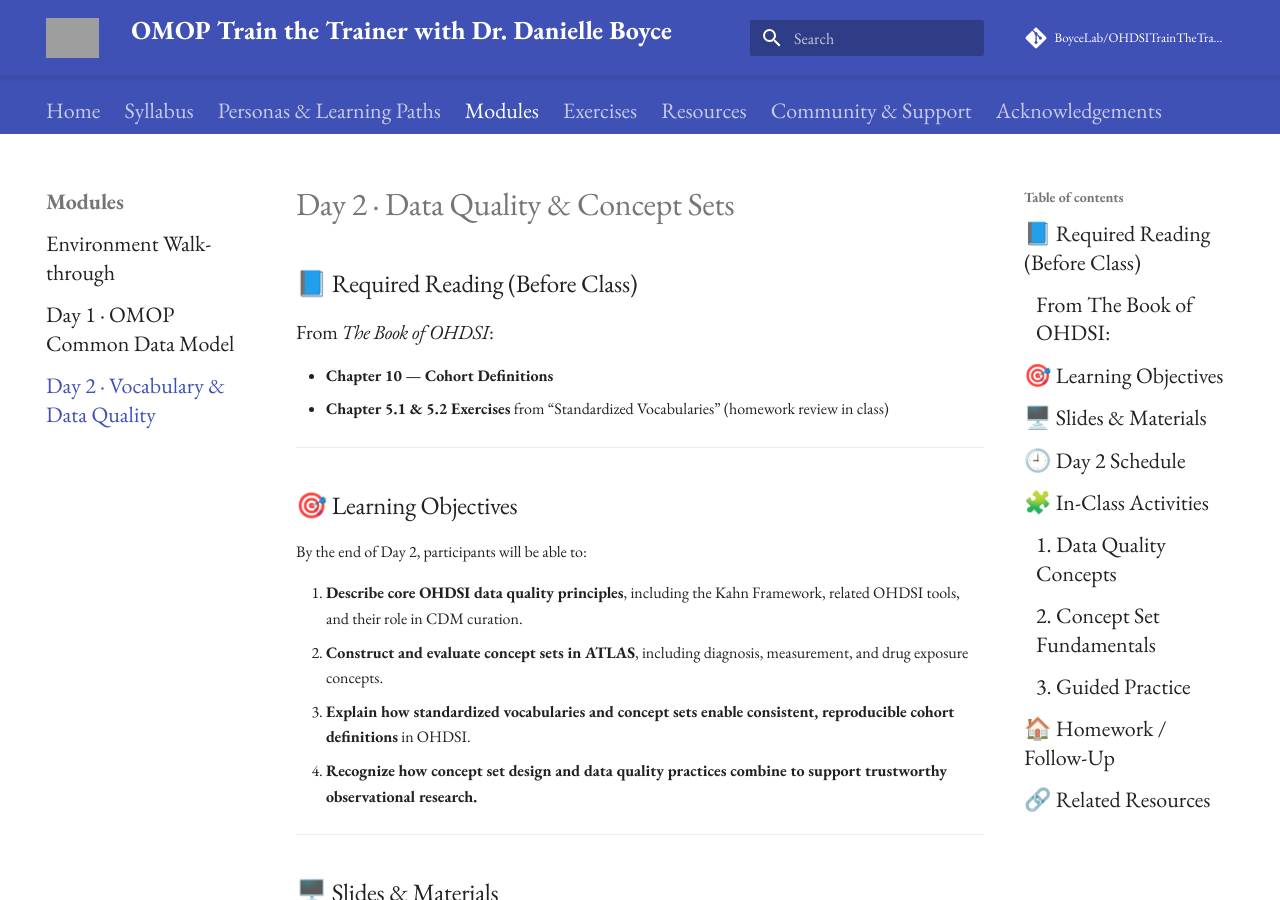
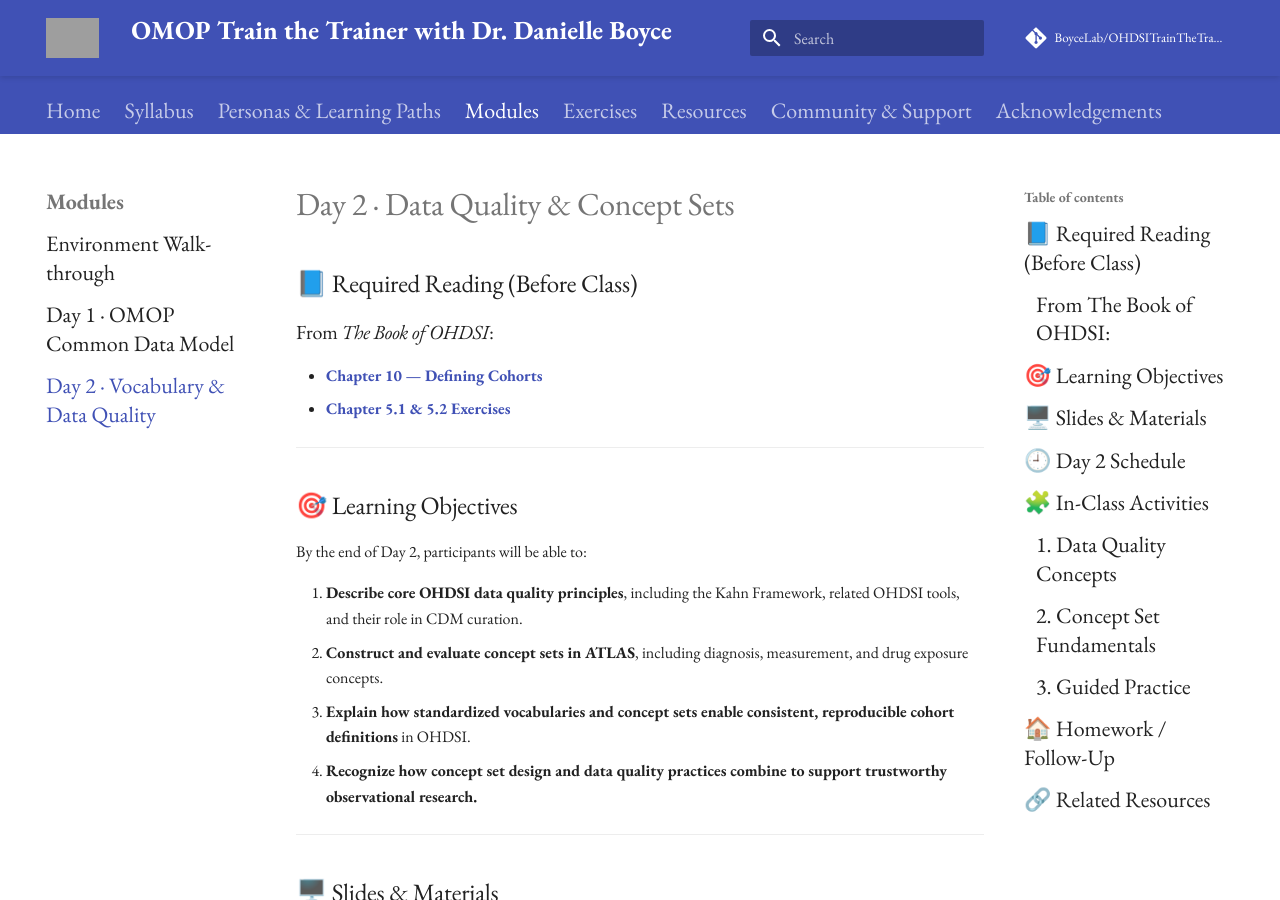
Before and after one commit to BoyceLab/OHDSITrainTheTrainer-6WK, an MkDocs documentation site: the page built from docs/modules/day-02-vocab-dqd.md, in a window 1280 px wide and 900 px high. Built offline with MkDocs 1.6.1 and Material for MkDocs 9.7.7, drawn with Linux system fonts in a browser that asks for light colours; comment, search, counter and statistics services are not loaded; grey boxes are pictures that could not be loaded.

Commit message:
Update day-02-vocab-dqd.md

```diff
--- a/docs/modules/day-02-vocab-dqd.md
+++ b/docs/modules/day-02-vocab-dqd.md
@@ -3,8 +3,8 @@
 ## 📘 Required Reading (Before Class)
 
 ### From *The Book of OHDSI*:
-- **Chapter 10 — Cohort Definitions**
-- **Chapter 5.1 & 5.2 Exercises** from “Standardized Vocabularies” (homework review in class)
+- [**Chapter 10 — Defining Cohorts**](https://ohdsi.github.io/TheBookOfOhdsi/Cohorts.html)
+- [**Chapter 5.1 & 5.2 Exercises**](https://ohdsi.github.io/TheBookOfOhdsi/StandardizedVocabularies.html#exercises-1)
 
 ---
 
```
